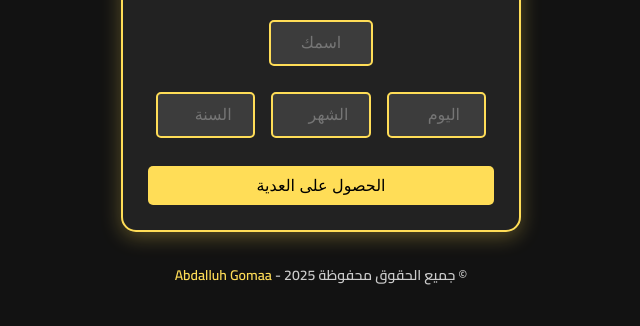
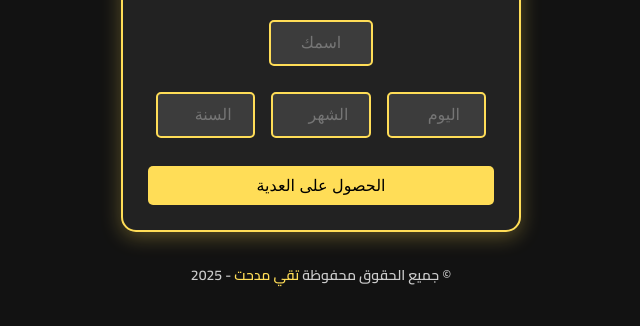
Before and after one commit to Abdalluh90/-, a plain HTML site: page index.html in a window 1280 px wide. Shown: the part 302-628 px from the top of the page, without its empty margins (319-959 px from the left). Drawn offline with Linux system fonts and the light colour scheme.

Commit message:
Update index.html

```diff
--- a/index.html
+++ b/index.html
@@ -57,7 +57,7 @@
     </div>
 
     <div class="footer">
-        &copy; جميع الحقوق محفوظة <span>Abdalluh Gomaa</span> - <script>document.write(new Date().getFullYear());</script>
+        &copy; جميع الحقوق محفوظة <span>تقي مدحت</span> - <script>document.write(new Date().getFullYear());</script>
     </div>
 
     <script>
```
